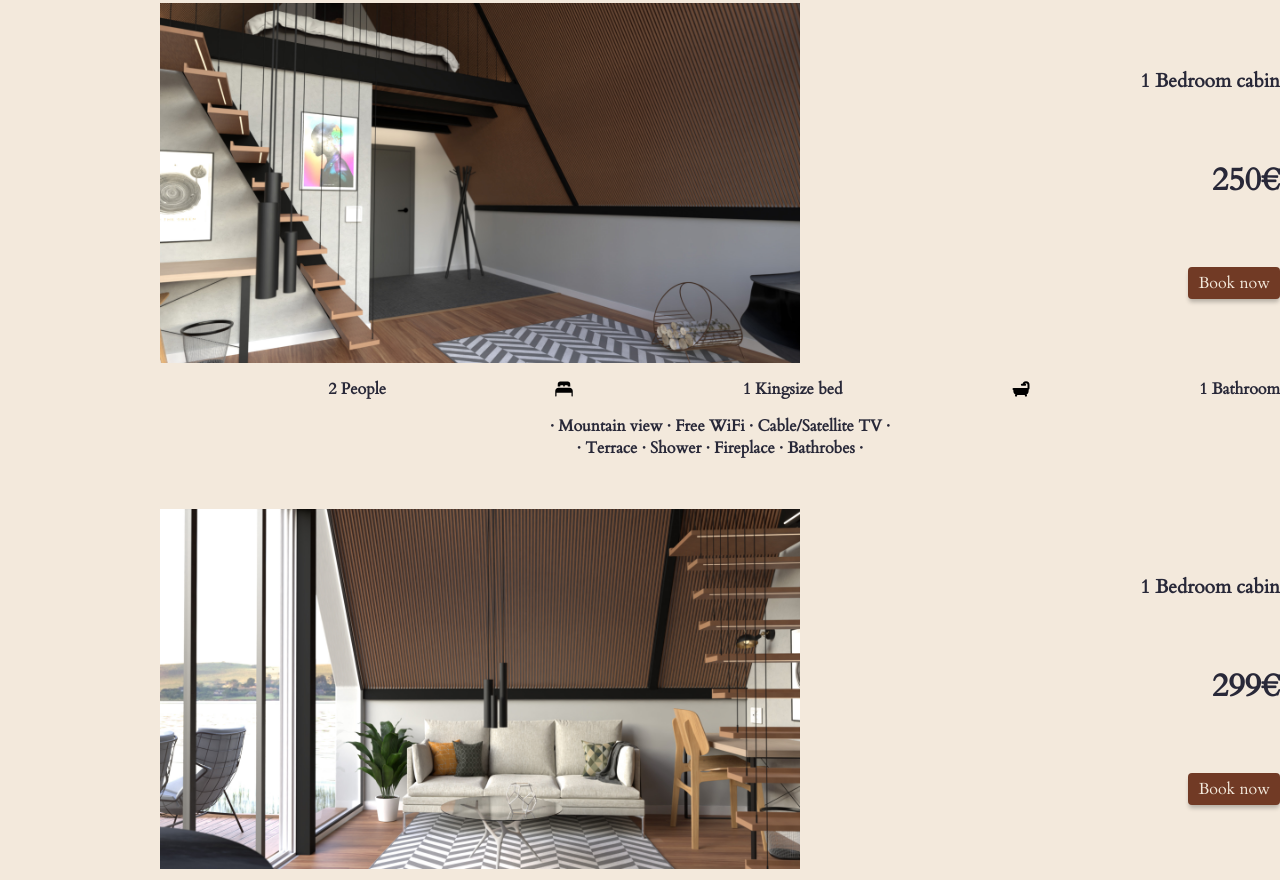
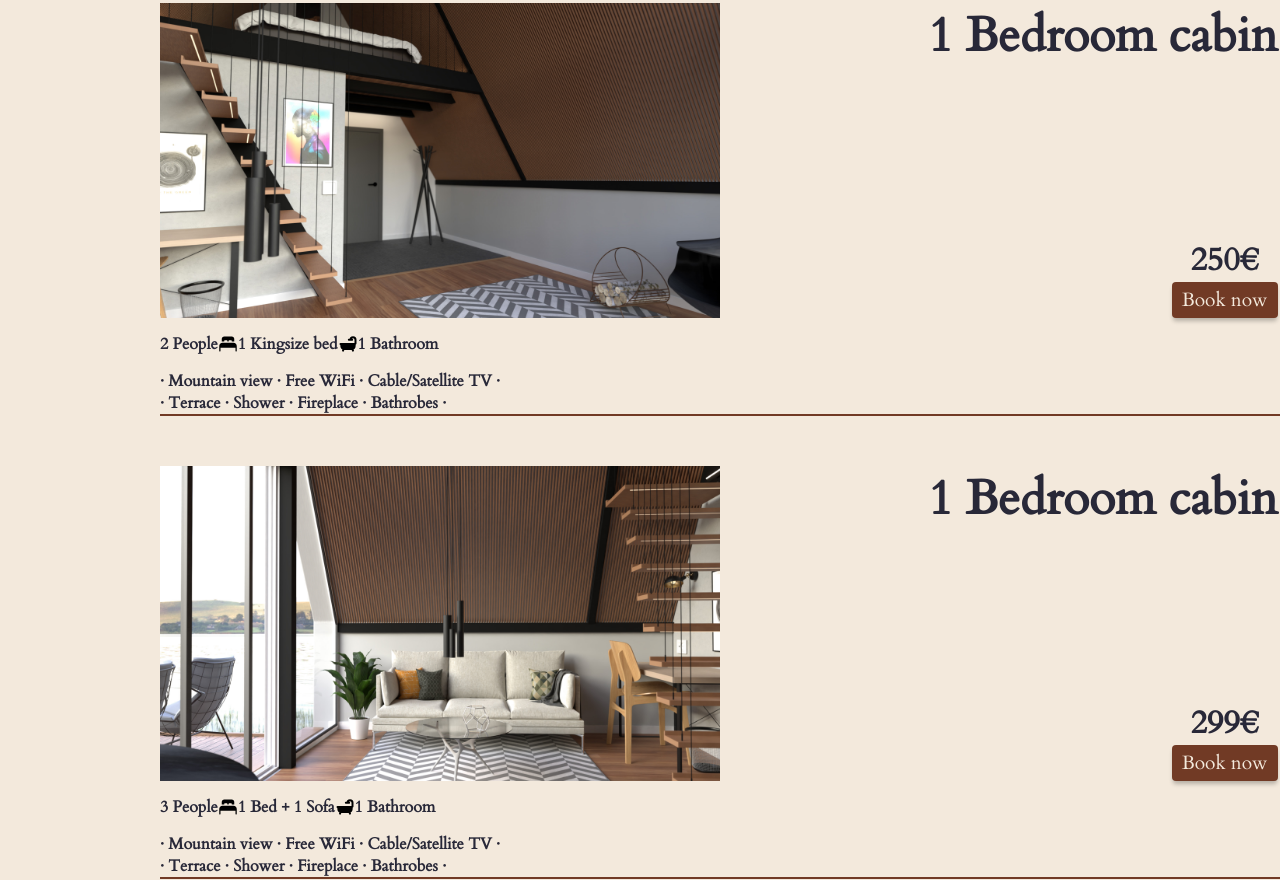
Before and after one commit to Mercenaress/Bonz-ai, a plain HTML site: page booking.html in a window 1280 px wide. Shown: the part 1121-2001 px from the top of the page. Drawn offline with Linux system fonts and the light colour scheme.

Commit message:
It finally looks aight, woo!

```diff
--- a/booking.html
+++ b/booking.html
@@ -61,8 +61,10 @@
             <img class="room__card-img" src="images/06-day.jpg" alt="">
             <section class="room__card-text__wrapper">
                 <h4 class="info__card--title">1 Bedroom cabin</h4>
+                <section>
                     <h3 class="info__card--cost">250€</h3>
                     <button class="button__brown">Book now</button>
+                </section>
             </section>
         </section>
         <section class="room__card--midline">
@@ -82,8 +84,10 @@
             <img class="room__card-img" src="images/05-day.jpg" alt="">
             <section class="room__card-text__wrapper">
                 <h4 class="info__card--title">1 Bedroom cabin</h4>
+                <section>
                     <h3 class="info__card--cost">299€</h3>
                     <button class="button__brown">Book now</button>
+                </section>
             </section>
         </section>
         <section class="room__card--midline">
@@ -103,8 +107,10 @@
             <img class="room__card-img" src="images/02-day.jpg" alt="">
             <section class="room__card-text__wrapper">
                 <h4 class="info__card--title">2 Bedroom cabin</h4>
+                <section>
                     <h3 class="info__card--cost">450€</h3>
                     <button class="button__brown">Book now</button>
+                </section>
             </section>
         </section>
         <section class="room__card--midline">
--- a/style.css
+++ b/style.css
@@ -189,7 +189,7 @@ body {
 }
 
 .about-image__wrapper {
-    min-width: 100vw;
+    min-width: 100%;
     min-height: 25vh;
     background: linear-gradient(to bottom, #282838 0%, #282838 50%, #F3E9DC 50%, #F3E9DC 100%);
     display: flex;
@@ -236,7 +236,7 @@ body {
 }
 
 .cabin-image__wrapper {
-    min-width: 100vw;
+    min-width: 100%;
     min-height: 40vh;
     background: linear-gradient(to bottom, #F3E9DC 0%, #F3E9DC 50%, #282838 50%, #282838 100%);
     display: flex;
@@ -252,7 +252,7 @@ body {
     flex-direction: column;
     justify-content: end;
     min-height: 30vh;
-    min-width: 90vw;
+    min-width: 90%;
     margin: 10px;
 }
 
@@ -402,7 +402,7 @@ body {
 }
 
 .room__card-img {
-    max-width: 50vw;
+    max-width: 60%;
 }
 
 .room__card-text__wrapper {
@@ -740,7 +740,42 @@ body {
         grid-column: span 2;
     }
 
-    .room__card-img
+    .room__card--upper {
+        justify-content: flex-start;
+    }
+
+    .room__card-img {
+        max-width: 50%;
+    }
+
+    .room__card-text__wrapper {
+        justify-content: space-between;
+        padding-left: 13rem;
+    }
+
+    .info__card--title {
+        font-size: 3rem;
+    }
+
+    .info__card--cost {
+        text-align: center;
+    }
+
+    .button__brown {
+        font-size: 1.2rem;
+    }
+
+    .room__card--midline {
+        justify-content: flex-start;
+    }
+
+    .room__card--info {
+        border-bottom: 2px solid #713A25 ;
+    }
+
+    .info__card-text {
+        text-align: start;
+    }
 
     /* Footer browser */
 
```
Lines whose indentation alone changed are shown as unchanged.
